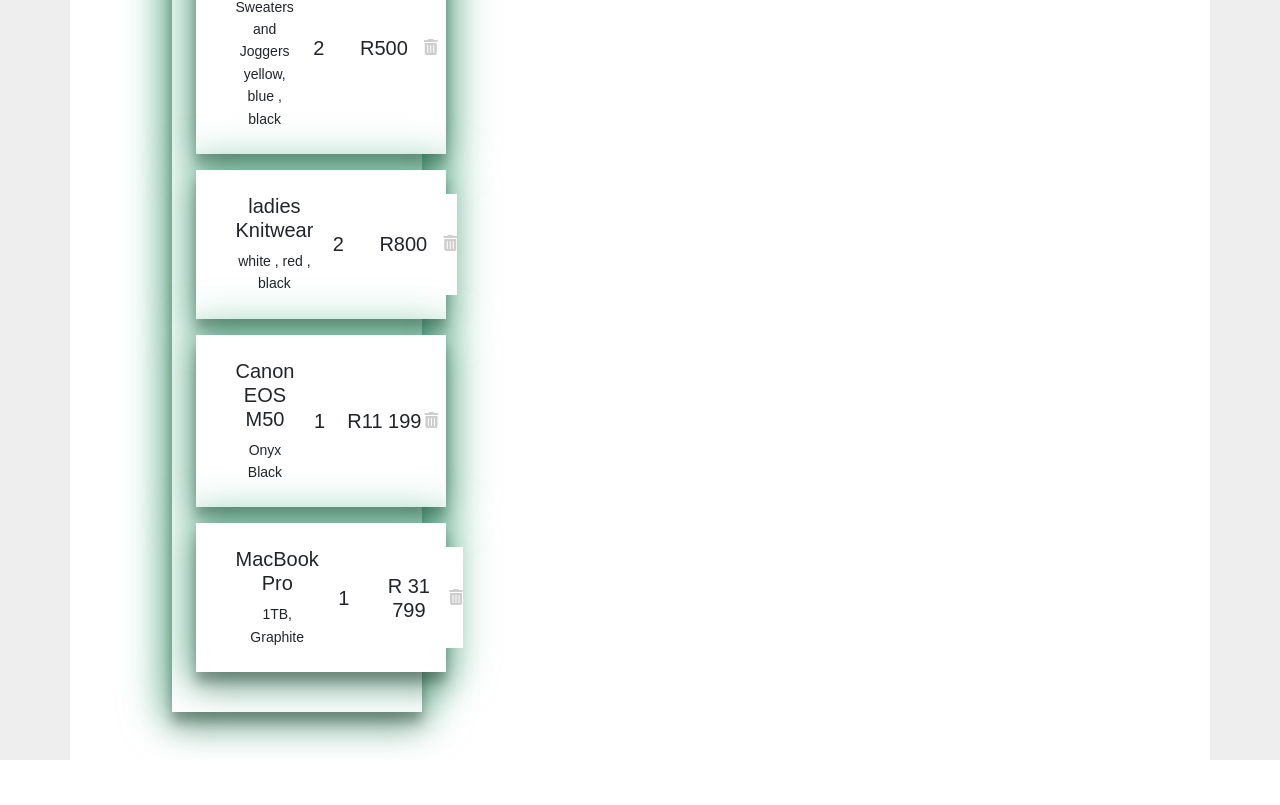
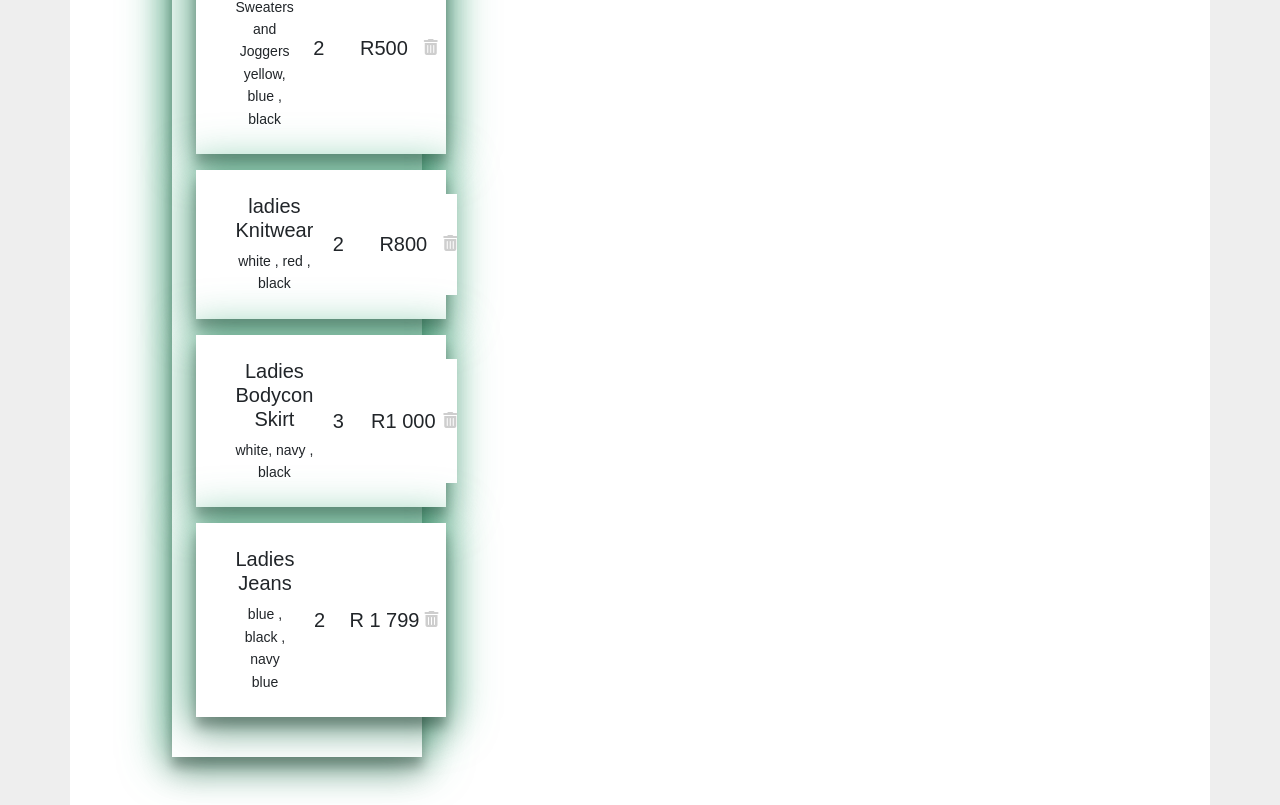
Before and after one commit to Darklove12/Team_Youth_Developer, a React (Vite) app: page /promos in a window 1280 px wide. Shown: the part 452-1257 px from the top of the page. Before the commit the page ends 1212 px from the top, so only its background shows below. Built offline with nearby package versions, Linux system fonts and the light colour scheme; grey boxes are pictures that could not be loaded.

Commit message:
add each name and prices

```diff
--- a/src/components/Promos.jsx
+++ b/src/components/Promos.jsx
@@ -98,7 +98,7 @@ function Promos() {
                                                         </div>
                                                         <div className="ms-3">
                                                             <MDBTypography tag="h5">
-                                                            ladies Knitwear
+                                                                ladies Knitwear
                                                             </MDBTypography>
                                                             <p className="small mb-0">white , red , black</p>
                                                         </div>
@@ -134,20 +134,20 @@ function Promos() {
                                                         </div>
                                                         <div className="ms-3">
                                                             <MDBTypography tag="h5">
-                                                                Canon EOS M50
+                                                                Ladies Bodycon Skirt
                                                             </MDBTypography>
-                                                            <p className="small mb-0">Onyx Black</p>
+                                                            <p className="small mb-0">white, navy , black</p>
                                                         </div>
                                                     </div>
                                                     <div className="d-flex flex-row align-items-center">
                                                         <div style={{ width: "50px" }}>
                                                             <MDBTypography tag="h5" className="fw-normal mb-0">
-                                                                1
+                                                                3
                                                             </MDBTypography>
                                                         </div>
                                                         <div style={{ width: "80px" }}>
                                                             <MDBTypography tag="h5" className="mb-0">
-                                                                R11 199
+                                                                R1 000
                                                             </MDBTypography>
                                                         </div>
                                                         <a href="#!" style={{ color: "#cecece" }}>
@@ -164,26 +164,26 @@ function Promos() {
                                                     <div className="d-flex flex-row align-items-center">
                                                         <div>
                                                             <MDBCardImage
-                                                                src="https://mdbcdn.b-cdn.net/img/Photos/new-templates/bootstrap-shopping-carts/img4.webp"
+                                                                src="https://images.unsplash.com/photo-1542272604-787c3835535d?ixlib=rb-4.0.3&ixid=M3wxMjA3fDB8MHxzZWFyY2h8Mnx8MiUyMExhZGllcyUyMEplYW5zJTIwZm9yJTIwUjEwMDB8ZW58MHx8MHx8fDA%3D&auto=format&fit=crop&w=500&q=60"
                                                                 fluid className="rounded-3" style={{ width: "65px" }}
                                                                 alt="Shopping item" />
                                                         </div>
                                                         <div className="ms-3">
                                                             <MDBTypography tag="h5">
-                                                                MacBook Pro
+                                                                Ladies Jeans
                                                             </MDBTypography>
-                                                            <p className="small mb-0">1TB, Graphite</p>
+                                                            <p className="small mb-0">blue , black , navy blue</p>
                                                         </div>
                                                     </div>
                                                     <div className="d-flex flex-row align-items-center">
                                                         <div style={{ width: "50px" }}>
                                                             <MDBTypography tag="h5" className="fw-normal mb-0">
-                                                                1
+                                                                2
                                                             </MDBTypography>
                                                         </div>
                                                         <div style={{ width: "80px" }}>
                                                             <MDBTypography tag="h5" className="mb-0">
-                                                                R 31 799
+                                                                R 1 799
                                                             </MDBTypography>
                                                         </div>
                                                         <a href="#!" style={{ color: "#cecece" }}>
@@ -223,8 +223,8 @@ function Promos() {
 //                     <a class="dropdown-item" href="https://media.istockphoto.com/id/638162758/photo/girlfriends-going-shopping.jpg?s=612x612&w=0&k=20&c=8CSDJdAN_QMaAuD3ejiys9faRW0GdfG-ra9l4nbD5RM=">PROMOTIONS for Womens</a></li>
 //                 <li><a class="dropdown-item" href="https://ae01.alicdn.com/kf/Sf195866fb29340778bc6b13b51c952a6i/Tracksuits-Women-Casual-Solid-Warm-Suits-Hoodies-Sweatpants-Autumn-Winter-Pullover-Sweatshirts-Pants-Sports-Suit-Two.jpg_220x220q90.jpg_.webp">2 Ladies Sweaters and Joggers for R500</a></li>
 //
-//                 <li><a class="dropdown-item" href="https://encrypted-tbn0.gstatic.com/images?q=tbn:ANd9GcTijmnqzNy-t2Zrrr6esfUo9UAZKpy9S2np5w&usqp=CAU">2 Ladies Bodycon Skirts for R650</a></li>
-//                 <li><a class="dropdown-item" href="https://images.unsplash.com/photo-1542272604-787c3835535d?ixlib=rb-4.0.3&ixid=M3wxMjA3fDB8MHxzZWFyY2h8Mnx8MiUyMExhZGllcyUyMEplYW5zJTIwZm9yJTIwUjEwMDB8ZW58MHx8MHx8fDA%3D&auto=format&fit=crop&w=500&q=60"> 2 Ladies Jeans for R1000</a></li>
+//
+//                 <li><a class="dropdown-item" href="</a></li>
 //                 <li><a class="dropdown-item" href="https://images.unsplash.com/photo-1621665422246-fde75fb7e7f5?ixlib=rb-4.0.3&ixid=M3wxMjA3fDB8MHxjb2xsZWN0aW9uLXBhZ2V8N3xnOXpqODVsRExIRXx8ZW58MHx8fHx8&auto=format&fit=crop&w=500&q=60">2 ladies Shoes Fashions for R1 800</a></li>
 //                 <li><hr class="dropdown-divider" /></li>
 //                 <li><a class="dropdown-item" href="https://assets.teenvogue.com/photos/6414dbe1a2320c0558051ca1/1:1/w_1171,h_1171,c_limit/Comm_PromSuitsMen_Mar2023_PROMO.jpg">PROMOTIONS for Mens</a></li>
```
